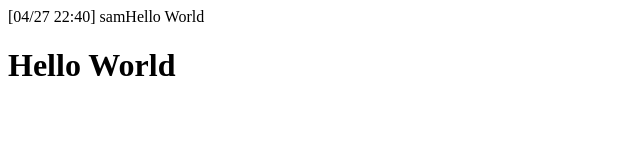
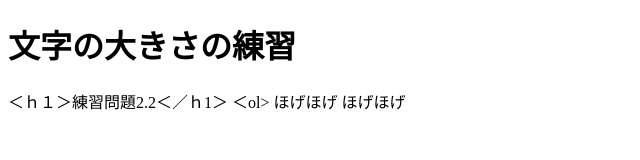
Before and after one commit to sotatsuno/tsunosouta421, a plain HTML site: page index.html in a window 1280 px wide. Shown: the whole page, without its empty margins (0-640 px from the left). Drawn offline with Linux system fonts and the light colour scheme.

Commit message:
Update index.html

```diff
--- a/index.html
+++ b/index.html
@@ -1,11 +1,18 @@
-[04/27 22:40] samHello World
-    <!DOCTYPE html>
+ <!DOCTYPE html>
 <html lang="ja">
 <head>
 <meta charset="UTF-8">
-<title>Hello World</title>
+<title>Web開発の練習１</title>
 </head>
 <body>
-<h1>Hello World</h1>
+<h1>文字の大きさの練習</h1>
+＜ｈ１＞練習問題2.2＜／ｈ1＞
+</Hello　world＜/ｈ１>
+<h2＞Hello　world＜/h2
+＜h3Hello　world</ｈ３>
+＜ol>
+</ji>ほげほげ<ji</>
+<ji>ほげほげ</ji>
+</ol>
 </body>
 </html>
```
